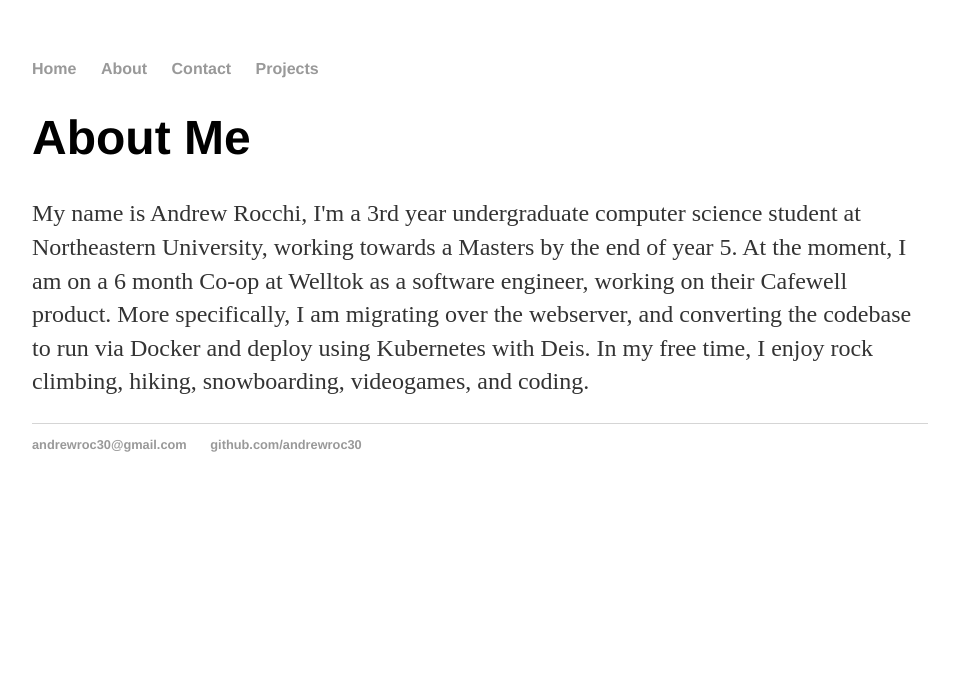
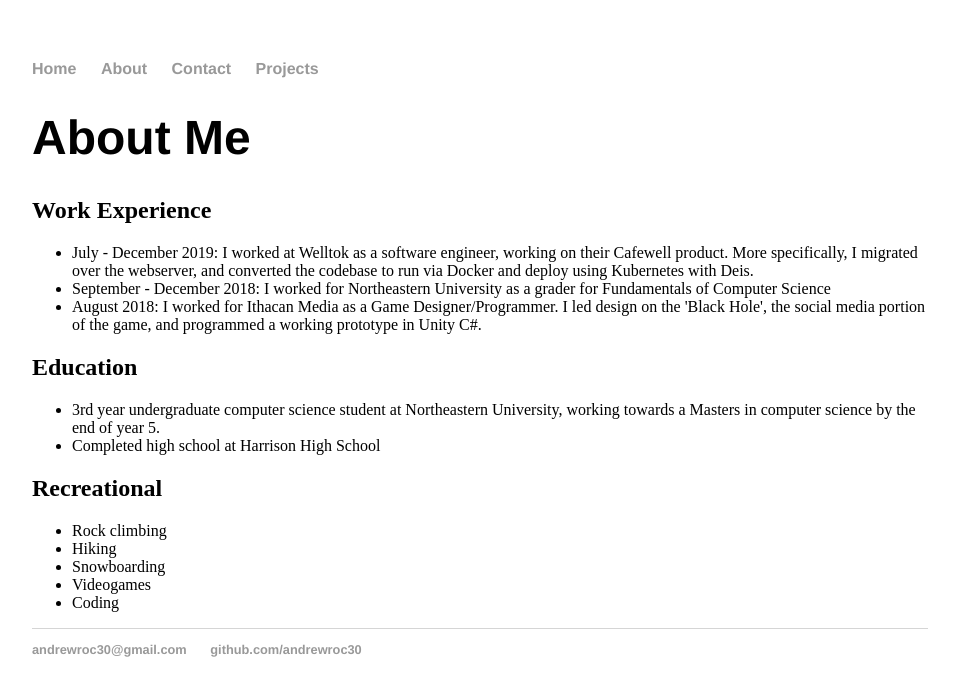
Before and after one commit to andrewroc30/andrewroc30.github.io, a Jekyll site: the page built from about/index.html, in a window 1280 px wide. Shown: the top 696 px of the page, without its empty margins (160-1119 px from the left). Built offline with Jekyll 4.4.1, drawn with Linux system fonts in a browser that asks for light colours.

Commit message:
Updated About Tab

```diff
--- a/about/index.html
+++ b/about/index.html
@@ -3,10 +3,31 @@ layout: default
 title: About
 ---
 <h1>About Me</h1>
-<div class="About">
-	<p>My name is Andrew Rocchi, I'm a 3rd year undergraduate computer science student at Northeastern University,
-	    working towards a Masters by the end of year 5.  At the moment, I am on a 6 month Co-op at Welltok as a
-	    software engineer, working on their Cafewell product.  More specifically, I am migrating over the webserver,
-	    and converting the codebase to run via Docker and deploy using Kubernetes with Deis.  In my free time, I enjoy
-	    rock climbing, hiking, snowboarding, videogames, and coding.</p>
-</div><!-- /.blurb -->
+
+<h2>Work Experience</h2>
+<div class="Work Experience">
+    <ul>
+        <li>July - December 2019: I worked at Welltok as a software engineer, working on their Cafewell product. More specifically,  I migrated over the webserver, and converted the codebase to run via Docker and deploy using Kubernetes with Deis.</li>
+        <li>September - December 2018: I worked for Northeastern University as a grader for Fundamentals of Computer Science</li>
+        <li>August 2018: I worked for Ithacan Media as a Game Designer/Programmer.  I led design on the 'Black Hole', the social media portion of the game, and programmed a working prototype in Unity C#.</li>
+    </ul>
+</div>
+
+<h2>Education</h2>
+<div class="Education">
+    <ul>
+        <li>3rd year undergraduate computer science student at Northeastern University, working towards a Masters in computer science by the end of year 5.</li>
+        <li>Completed high school at Harrison High School</li>
+    </ul>
+</div>
+
+<h2>Recreational</h2>
+<div class="Recreational">
+    <ul>
+        <li>Rock climbing</li>
+        <li>Hiking</li>
+        <li>Snowboarding</li>
+        <li>Videogames</li>
+        <li>Coding</li>
+    </ul>
+</div>
```
